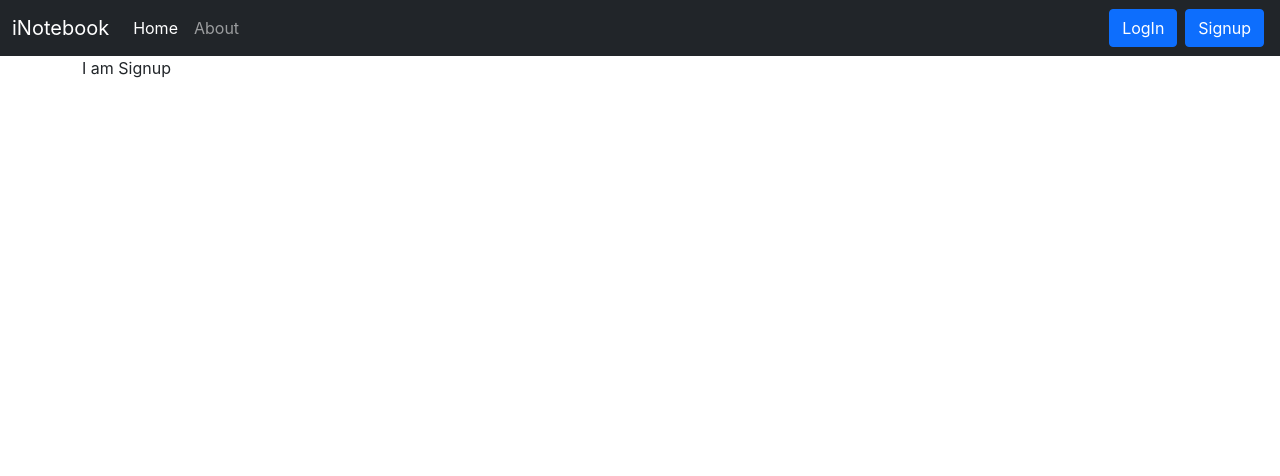
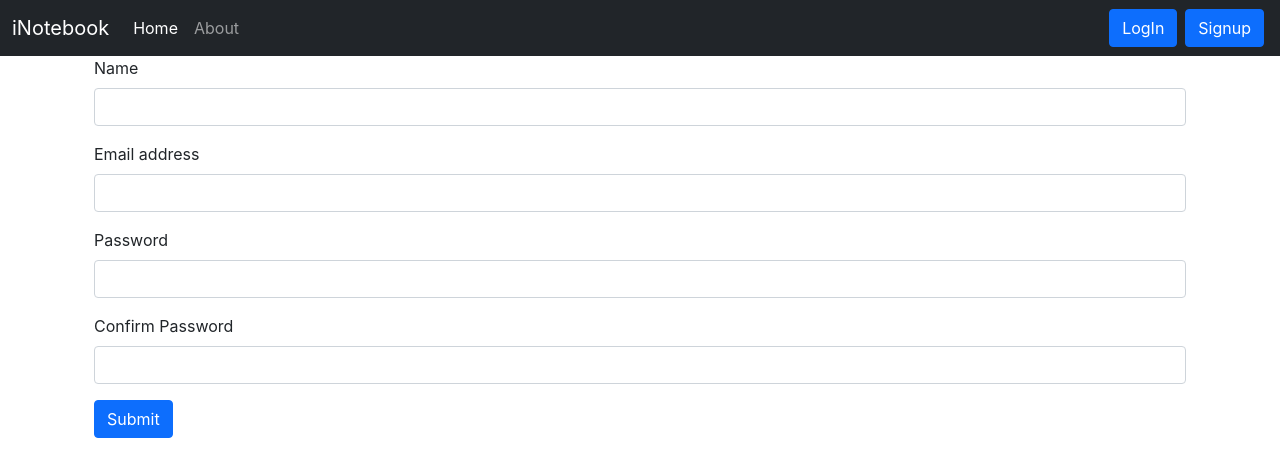
Before and after one commit to Pk9697/inotebook, a React (Create React App) app: page /signup in a window 1280 px wide. Shown: the top 476 px of the page. Built offline with nearby package versions, Linux system fonts and the light colour scheme.

Commit message:
add signup component

```diff
--- a/src/components/Signup.js
+++ b/src/components/Signup.js
@@ -1,9 +1,53 @@
-import React from 'react'
+import React,{useState} from 'react'
+import {useNavigate} from 'react-router-dom'
 
 const Signup = () => {
+    const [credentials, setcredentials] = useState({name:"",email:"",password:"",cpassword:""})
+    let navigate=useNavigate();
+    const handleSubmit=async (e)=>{
+        e.preventDefault();
+        //*API Call
+        const response = await fetch('http://localhost:5000/api/auth/createuser', {
+            method: 'POST',
+            headers: {
+              'Content-Type': 'application/json',
+            },
+            body: JSON.stringify({name:credentials.name,email:credentials.email,password:credentials.password})
+          });
+          const json= await response.json();
+          console.log(json);
+          if(json.success){
+              //save the authToken and redirect
+            localStorage.setItem('token',json.authToken);
+            navigate('/');
+          }else{
+              alert("Invalid Credentials");
+          }
+    }
+    const onChange=(e)=>{
+        setcredentials({...credentials,[e.target.name]:e.target.value})
+    }
     return (
-        <div>
-            I am Signup
+        <div className="container">
+            <form onSubmit={handleSubmit}>
+                <div className="mb-3">
+                    <label htmlFor="name" className="form-label">Name</label>
+                    <input type="text" className="form-control" id="name" name="name" onChange={onChange} minLength={3} required/>
+                </div>
+                <div className="mb-3">
+                    <label htmlFor="email" className="form-label">Email address</label>
+                    <input type="email" className="form-control" id="email" name="email" aria-describedby="emailHelp" onChange={onChange} required/>
+                </div>
+                <div className="mb-3">
+                    <label htmlFor="password" className="form-label">Password</label>
+                    <input type="password" className="form-control" id="password" name="password" onChange={onChange} minLength={5} required/>
+                </div>
+                <div className="mb-3">
+                    <label htmlFor="cpassword" className="form-label">Confirm Password</label>
+                    <input type="password" className="form-control" id="cpassword" name="cpassword" onChange={onChange}  minLength={3} required/>
+                </div>
+                <button type="submit" className="btn btn-primary">Submit</button>
+            </form>
         </div>
     )
 }
```
Also changed, not shown: 1 other file (tests, documents, lock files or other folders).
